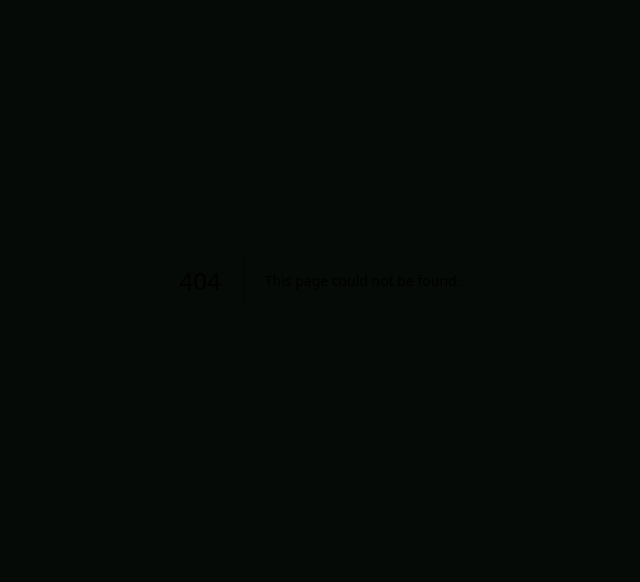
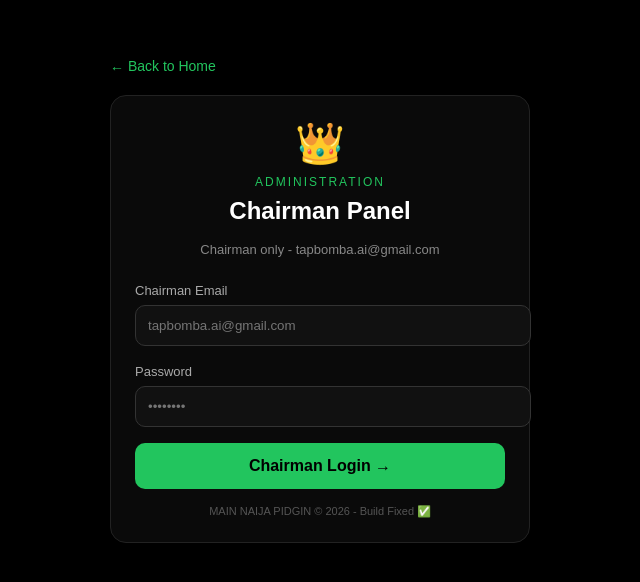
Before and after one commit to tapbombaai-glitch/main-naija-pidgin, a Next.js app: page /chairman/login in a window 1280 px wide. Before the commit this address had no page. Shown: the part 120-702 px from the top of the page, without its empty margins (320-960 px from the left). Built offline with nearby package versions, Linux system fonts and the light colour scheme.

Commit message:
Create app/chairman/login/page.tsx

```diff
--- /dev/null
+++ b/app/chairman/login/page.tsx
@@ -0,0 +1,63 @@
+"use client";
+import { useState } from "react";
+import Link from "next/link";
+
+const CHAIRMAN_EMAIL = "tapbomba.ai@gmail.com";
+
+export default function ChairmanLogin() {
+  const [email, setEmail] = useState("");
+  const [password, setPassword] = useState("");
+  const [error, setError] = useState("");
+
+  const handleLogin = (e: React.FormEvent) => {
+    e.preventDefault();
+    setError("");
+
+    if (email.trim().toLowerCase() !== CHAIRMAN_EMAIL) {
+      setError("This panel na Chairman only. Worker use Worker login.");
+      return;
+    }
+
+    if (email && password) {
+      window.location.href = "/chairman";
+    } else {
+      setError("Fill email and password");
+    }
+  };
+
+  return (
+    <main style={{ minHeight: "100vh", background: "#000", color: "white", display: "flex", alignItems: "center", justifyContent: "center", padding: "20px", fontFamily: "sans-serif" }}>
+      <div style={{ width: "100%", maxWidth: "420px" }}>
+        <Link href="/" style={{ color: "#22c55e", fontSize: "14px", textDecoration: "none" }}>← Back to Home</Link>
+
+        <div style={{ marginTop: "20px", border: "1px solid #222", borderRadius: "16px", padding: "24px", background: "#0a0a0a" }}>
+          <div style={{ textAlign: "center", marginBottom: "24px" }}>
+            <div style={{ fontSize: "40px" }}>👑</div>
+            <div style={{ color: "#22c55e", fontSize: "12px", letterSpacing: "2px", marginTop: "8px" }}>ADMINISTRATION</div>
+            <h1 style={{ fontSize: "24px", marginTop: "8px" }}>Chairman Panel</h1>
+            <p style={{ color: "#888", fontSize: "13px", marginTop: "4px" }}>Chairman only - tapbomba.ai@gmail.com</p>
+          </div>
+
+          <form onSubmit={handleLogin} style={{ display: "flex", flexDirection: "column", gap: "16px" }}>
+            <div>
+              <label style={{ fontSize: "13px", color: "#aaa" }}>Chairman Email</label>
+              <input type="email" placeholder="tapbomba.ai@gmail.com" value={email} onChange={(e) => setEmail(e.target.value)} required style={{ width: "100%", marginTop: "6px", padding: "12px", borderRadius: "10px", border: "1px solid #333", background: "#111", color: "white" }} />
+            </div>
+            <div>
+              <label style={{ fontSize: "13px", color: "#aaa" }}>Password</label>
+              <input type="password" placeholder="••••••••" value={password} onChange={(e) => setPassword(e.target.value)} required style={{ width: "100%", marginTop: "6px", padding: "12px", borderRadius: "10px", border: "1px solid #333", background: "#111", color: "white" }} />
+            </div>
+
+            {error && <p style={{ color: '#ff5555', background: '#2a1212', padding: '10px', borderRadius: '8px', fontSize: '13px', border: '1px solid #5a2222' }}>{error}</p>}
+
+            <button type="submit" style={{ padding: "14px", background: "#22c55e", color: "black", border: "none", borderRadius: "10px", fontWeight: "bold", fontSize: "16px", cursor: "pointer" }}>
+              Chairman Login →
+            </button>
+          </form>
+
+          <div style={{ textAlign: "center", marginTop: "16px", color: "#555", fontSize: "11px" }}>MAIN NAIJA PIDGIN © 2026 - Build Fixed ✅</div>
+        </div>
+      </div>
+    </main>
+  );
+}
```
